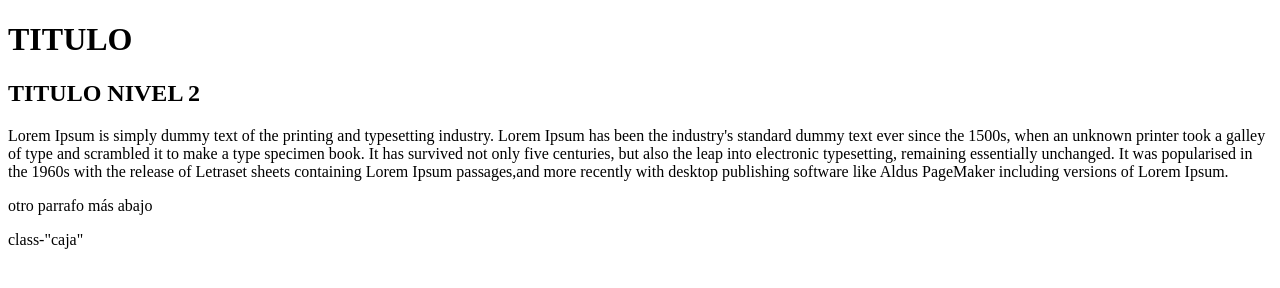
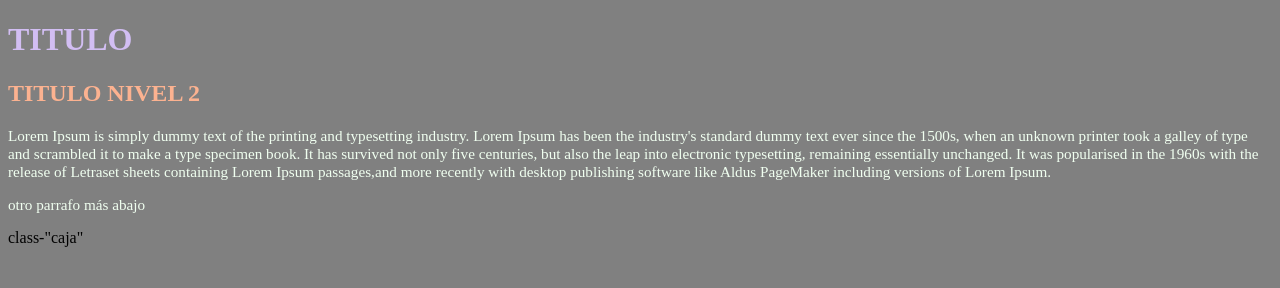
Before and after one commit to EXIDEOR/bootcamp_g14_maquetado, a plain HTML site: page index.html in a window 1280 px wide. Drawn offline with Linux system fonts and the light colour scheme.

Commit message:
mi primer practica css

```diff
--- a/index.html
+++ b/index.html
@@ -3,11 +3,12 @@
 
 <head>
     <title>intro de css</title>
-    <link type="text/css" rel="stylesheet" href="style.css">
+    <link type="text/css" rel="stylesheet" href="./styles.css">
 </head>
 
 
 <body>
+
     <h1>TITULO</h1>
 
     <H2>TITULO NIVEL 2</H2>
--- a/styles.css
+++ b/styles.css
@@ -3,15 +3,16 @@
 
 
 h1 {
-    color: red;
+    color: rgb(210, 190, 243);
 }
 
 h2 {
-    color: green;
+    color: rgb(252, 178, 144);
 }
 
 p {
-    font-size: 35%;
+    font-size: 95%;
+    color: honeydew;
 }
 
 body{
```
